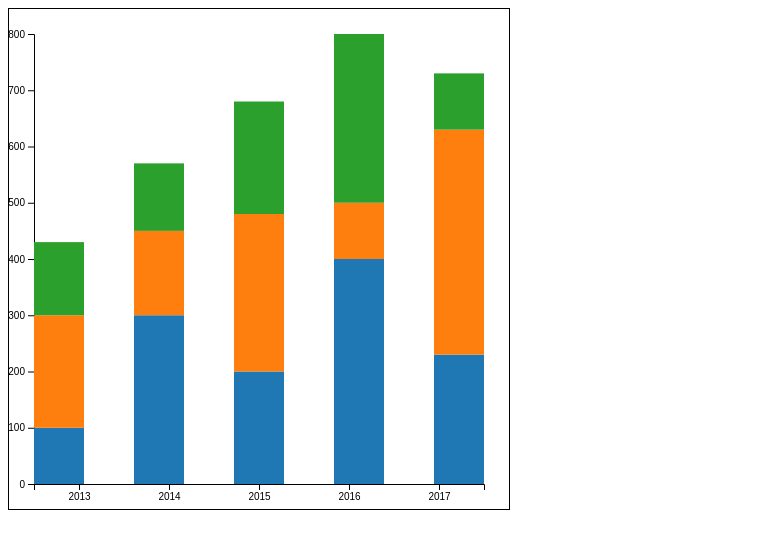
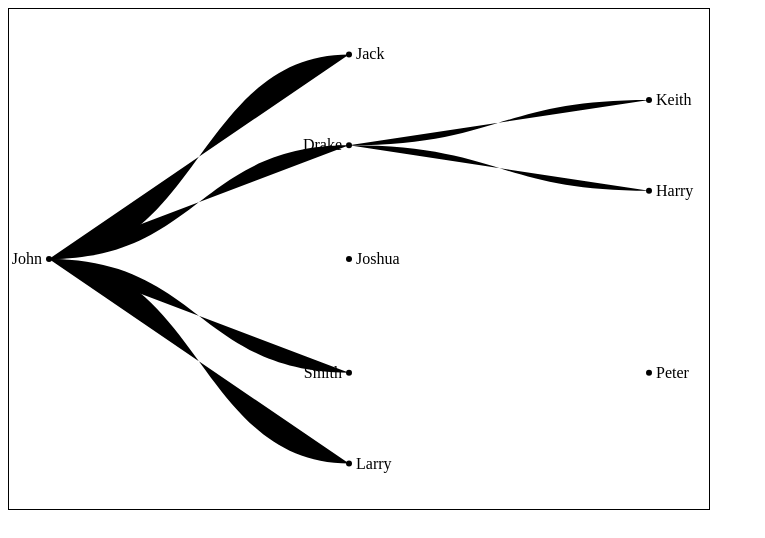
Before and after one commit to Trewaters/blypto-ex, a website: page blypto-ex/index.html in a window 1280 px wide. Shown: the whole page, without its empty margins (0-765 px from the left). Drawn offline with nearby package versions, Linux system fonts and the light colour scheme.

Commit message:
tree layout added

```diff
--- a/blypto-ex/index.html
+++ b/blypto-ex/index.html
@@ -1,116 +1,79 @@
 <!DOCTYPE html>
 <html>
   <head>
-<meta name="description" content="Stack Layout Demo">
-    <title>Stack Layout Demo</title>
+<meta name="description" content="Tree Layout Demo">
+    <title>Tree Layout Demo</title>
     <script src="https://d3js.org/d3.v4.min.js"></script>
   </head>
   <body>
     <script>
-      var width = 500;
-      var height = 500;
-      var margin = 25;
-      var axisLength = width - 2 * margin;
-
       var data = [
-        {month: "2013", apples: 100, bananas: 200, oranges: 130},
-        {month: "2014", apples: 300, bananas: 150, oranges: 120},
-        {month: "2015", apples:  200, bananas:  280, oranges: 200},
-        {month: "2016", apples:  400, bananas:  100, oranges: 300},
-        {month: "2017", apples:  230, bananas:  400, oranges: 100}
+        {"name": "John",   "parent": ""},
+        {"name": "Jack",  "parent": "John"},
+        {"name": "Drake",  "parent": "John"},
+        {"name": "Keith",  "parent": "Drake"},
+        {"name": "Harry",  "parent": "Drake"},
+        {"name": "Joshua",  "parent": "John"},
+        {"name": "Smith",  "parent": "John"},
+        {"name": "Peter", "parent": "Smith"},
+        {"name": "Larry", "parent": "John"}
       ];
 
-      var stack = d3.stack()
-          .keys(["apples", "bananas", "oranges"]);
+      d3.select("body")
+        .append("svg")
+          .attr("width", 700)
+          .attr("height", 500)
+          .style("border", "1px solid")
 
-      var series = stack(data);
-      console.log(series);
+      var svgContainer = d3.select("svg"),
+          width = +svgContainer.attr("width"),
+          height = +svgContainer.attr("height");
 
-      var xScale = d3.scaleBand()
-          .domain(data.map(function(d) { return d.month; }))
-          .rangeRound([0, axisLength]);
 
-      var yScale = d3.scaleLinear()
-          .domain([stackMax(), stackMin()])
-          .range([0, axisLength]).clamp(true);
+      var tree = d3.tree()
+          .size([height, width - 100]);
 
-      var colorScale = d3.scaleOrdinal(d3.schemeCategory10);
+      var stratify = d3.stratify()
+          .id(function(d) {return d.name;})
+          .parentId(function(d) {return d.parent;});
 
-      function extractValues(series) {
-        var values = [];
-        series.forEach(function(value) {
-          value.forEach(function(item) {
-            values = values.concat(item);
-          });
+      var root = stratify(data);
+      console.log(tree(root).descendants());
+
+      var treeG = svgContainer.append("g")
+          .classed("treeG", true)
+          .attr("transform", "translate(40, 0)")
+
+      treeG.selectAll(".links")
+        .data(tree(root).descendants().slice(1))
+        .enter()
+        .append("path")
+        .classed("link", true)
+        .attr("d", function(d) {
+          return "M" + d.y + "," + d.x
+            + "C" + (d.y + d.parent.y) / 2 + "," + d.x
+            + " " + (d.y + d.parent.y) / 2 + "," + d.parent.x
+            + " " + d.parent.y + "," + d.parent.x;
         });
-        return values;
-      }
 
-      function stackMin() {
-        var values = extractValues(series);
-        return d3.min(values);
-      }
-
-      function stackMax() {
-        var values = extractValues(series);
-        return d3.max(values);
-      }
-
-      var svgContainer = d3.select("body")
-        .append("svg")
-          .attr("width", width)
-          .attr("height", height)
-          .style("border", "1px solid");
-
-      function renderXAxis() {
-        var xAxis = d3.axisBottom(xScale);
-
-        svgContainer.append("g")
-            .classed("x-axis", true)
-            .attr("transform", function() {
-              return "translate(" + margin + "," + (height - margin) + ")";
-            })
-            .call(xAxis);
-      }
-
-      function renderYAxis() {
-        var yAxis = d3.axisLeft(yScale);
-
-        svgContainer.append("g")
-            .classed("y-axis", true)
-            .attr("transform", function() {
-              return "translate(" + margin + "," + margin + ")";
-            })
-            .call(yAxis);
-
-        svgContainer.selectAll("g.y-axis g.tick")
-          .append("line")
-            .classed("grid-line", true)
-            .attr("x1", 0)
-            .attr("y1", 0)
-            .attr("x2", axisLength)
-            .attr("y2", 0);
-      }
-
-      renderXAxis();
-      renderYAxis();
-
-      svgContainer.append("g")
-          .classed("stack-bar", true)
-          .attr("transform", "translate(" + margin + "," + margin + ")")
-        .selectAll("g")
-        .data(series)
+      var nodesG = treeG.selectAll(".nodes")
+        .data(root.descendants())
         .enter()
         .append("g")
-          .attr("fill", function(d) {return colorScale(d.key)})
-        .selectAll("rect")
-        .data(function(d) {return d;})
-        .enter()
-        .append("rect")
-          .attr("x", function(d, i) { return i * 100;})
-          .attr("y", function(d) {return yScale(d["1"])})
-          .attr("width", 50)
-          .attr("height", function(d) {return axisLength - (yScale(d["1"] - d["0"]))})
+          .attr("transform", function(d) {
+            return "translate(" + d.y + "," + d.x + ")"
+          });
+
+      nodesG.append("circle")
+          .attr("r", 3)
+          .classed("node", true);
+
+      nodesG.append("text")
+        .attr("dy", 5)
+        .attr("x", function(d) { return d.children ? -7 : 7; })
+        .style("text-anchor", function(d) { return d.children ? "end" : "start"; })
+        .text(function(d) { return d.id; });
+
     </script>
   </body>
 </html>
```
